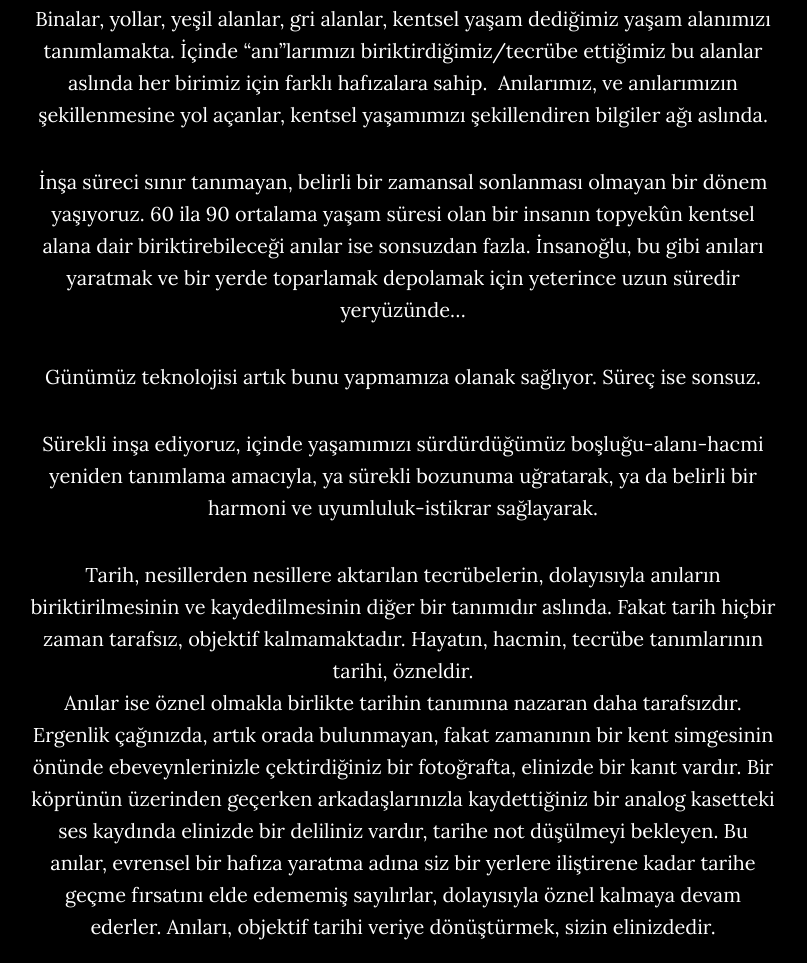
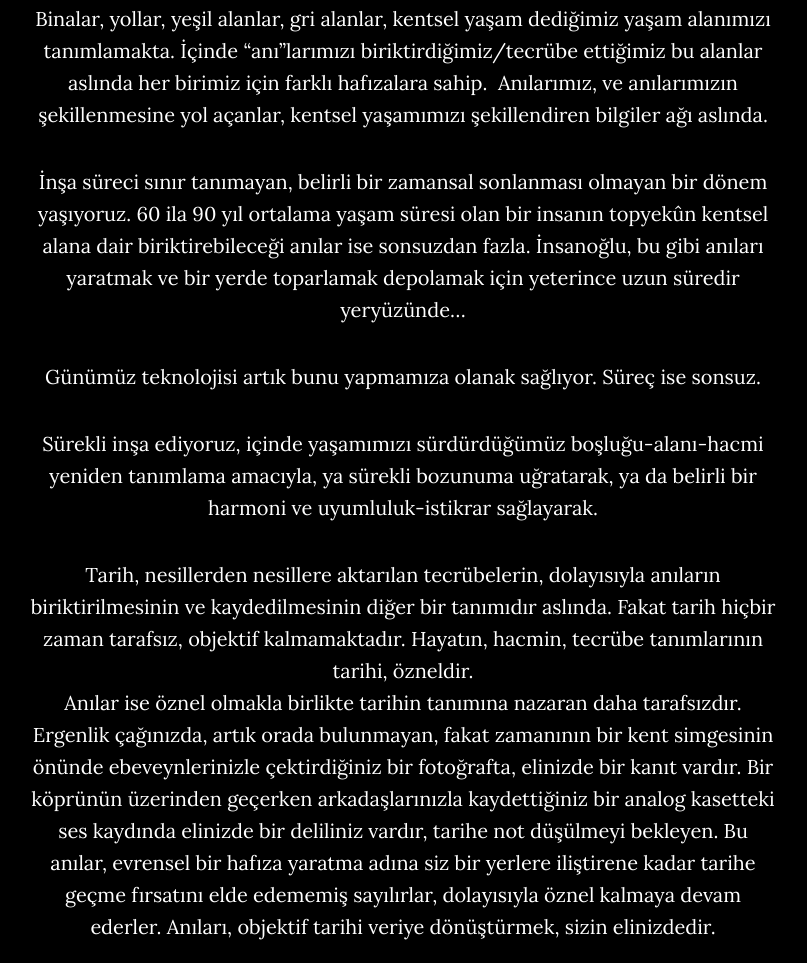
Before and after one commit to urbanobscura/urbanobscura.github.io, a plain HTML site: page index.html in a window 1280 px wide. Shown: the part 1207-2170 px from the top of the page, without its empty margins (237-1044 px from the left). Drawn offline with Linux system fonts and the light colour scheme.

Commit message:
manifesto text edit: 60 ile 90 yıl

```diff
--- a/index.html
+++ b/index.html
@@ -94,7 +94,7 @@
                 <p> Kentsel alan nasıl tanımlanır?<br>
 Kentsel nedir peki? Nasıl Kent&rsquo;in bir parçası oluruz?</p>
                 <p>Binalar, yollar, yeşil alanlar, gri alanlar, kentsel yaşam dediğimiz yaşam alanımızı tanımlamakta. İçinde &ldquo;anı&rdquo;larımızı biriktirdiğimiz/tecrübe ettiğimiz bu alanlar aslında her birimiz için farklı hafızalara sahip.  Anılarımız, ve anılarımızın şekillenmesine yol açanlar, kentsel yaşamımızı şekillendiren bilgiler ağı aslında. </p>
-                <p>İnşa süreci sınır tanımayan, belirli bir zamansal sonlanması olmayan bir dönem yaşıyoruz. 60 ila 90 ortalama yaşam süresi olan bir insanın topyekûn kentsel alana dair biriktirebileceği anılar ise sonsuzdan fazla. İnsanoğlu, bu gibi anıları yaratmak ve bir yerde toparlamak depolamak için yeterince uzun süredir yeryüzünde…</p>
+                <p>İnşa süreci sınır tanımayan, belirli bir zamansal sonlanması olmayan bir dönem yaşıyoruz. 60 ila 90 yıl ortalama yaşam süresi olan bir insanın topyekûn kentsel alana dair biriktirebileceği anılar ise sonsuzdan fazla. İnsanoğlu, bu gibi anıları yaratmak ve bir yerde toparlamak depolamak için yeterince uzun süredir yeryüzünde…</p>
                 <p>Günümüz teknolojisi artık bunu yapmamıza olanak sağlıyor. Süreç ise sonsuz.</p>
                 <p>Sürekli inşa ediyoruz, içinde yaşamımızı sürdürdüğümüz boşluğu-alanı-hacmi yeniden tanımlama amacıyla, ya sürekli bozunuma uğratarak, ya da belirli bir harmoni ve uyumluluk-istikrar sağlayarak.</p>
                 <p>Tarih, nesillerden nesillere aktarılan tecrübelerin, dolayısıyla anıların biriktirilmesinin ve kaydedilmesinin diğer bir tanımıdır aslında. Fakat tarih hiçbir zaman tarafsız, objektif kalmamaktadır. Hayatın, hacmin, tecrübe tanımlarının tarihi, özneldir.<br>
```
